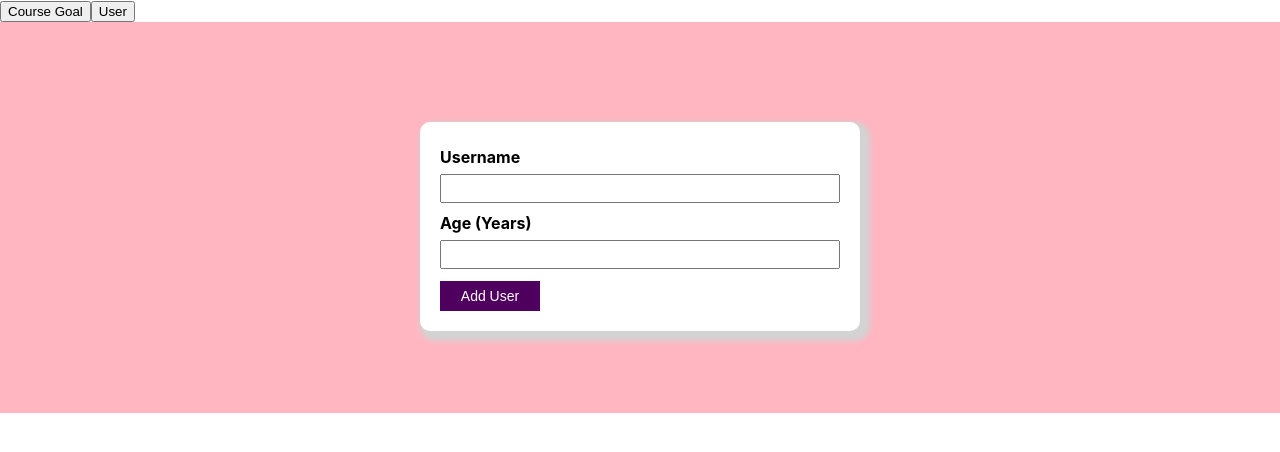
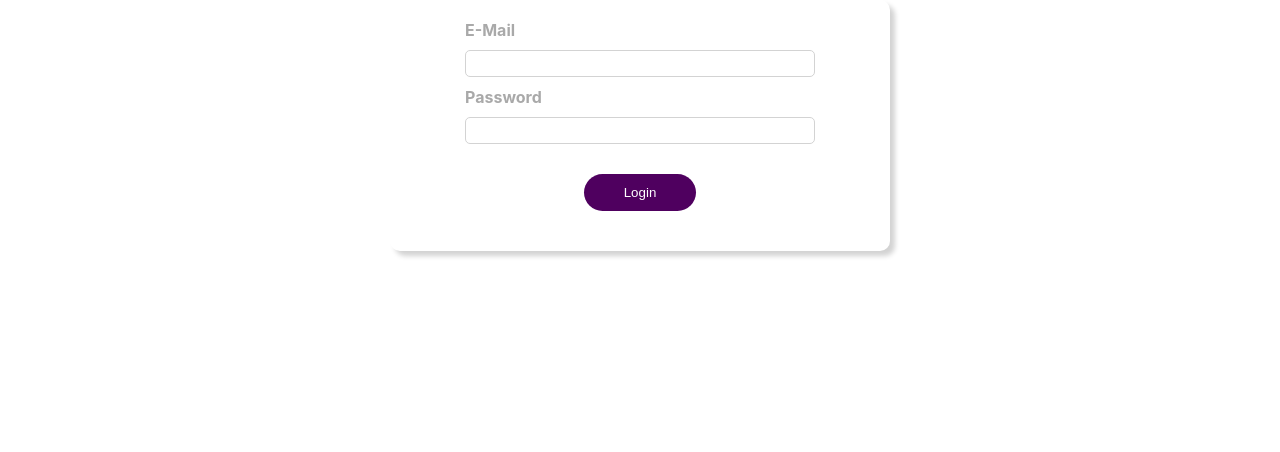
Before and after one commit to olyao23/react-course-components, a React (Create React App) app: page / in a window 1280 px wide. Shown: the top 452 px of the page. Built offline with nearby package versions, Linux system fonts and the light colour scheme.

Commit message:
Added Typical Page component

```diff
--- a/src/App/App.js
+++ b/src/App/App.js
@@ -3,39 +3,45 @@ import User from "./UserComponent/User/User";
 import UserComponent from "./UserComponent/UserComponent";
 import CourseGoalComponent from "./CourseGoalsComponent/CourseGoalComponent";
 import UserForm from "./UserForm/UserForm";
+import TypicalPage from "./TypicalPage/TypicalPage";
+import LoginForm from "./TypicalPage/LoginForm/LoginForm";
 
 const App = () => {
   const [showCourseGoal, setShowCourseGoal] = useState(false);
 
   return (
     <>
-      <button
-        onClick={() => {
-          setShowCourseGoal(true);
-        }}
-      >
-        Course Goal
-      </button>
-      <button
-        onClick={() => {
-          setShowCourseGoal(false);
-        }}
-      >
-        User
-      </button>
+      {/*<button*/}
+      {/*  onClick={() => {*/}
+      {/*    setShowCourseGoal(true);*/}
+      {/*  }}*/}
+      {/*>*/}
+      {/*  Course Goal*/}
+      {/*</button>*/}
+      {/*<button*/}
+      {/*  onClick={() => {*/}
+      {/*    setShowCourseGoal(false);*/}
+      {/*  }}*/}
+      {/*>*/}
+      {/*  User*/}
+      {/*</button>*/}
 
-      {showCourseGoal ? (
-        <CourseGoalComponent />
-      ) : (
-        <div
-          style={{
-            backgroundColor: "lightpink",
-          }}
-        >
-          <UserComponent />
-        </div>
-      )}
+      {/*{showCourseGoal ? (*/}
+      {/*  <CourseGoalComponent />*/}
+      {/*) : (*/}
+      {/*  <div*/}
+      {/*    style={{*/}
+      {/*      backgroundColor: "lightpink",*/}
+      {/*    }}*/}
+      {/*  >*/}
+      {/*    <UserComponent />*/}
+      {/*  </div>*/}
+      {/*)}*/}
       {/*  treba namesto null <UserForm/> ama ne raboti sega za sega*/}
+
+      {/*    za da se prikaze samo A Typical Page sega za sega*/}
+      <TypicalPage />
+      {/*    sega za sega, inache treba da prikaze A Typical Page*/}
     </>
   );
 };
--- /dev/null
+++ b/src/App/TypicalPage/LoginForm/Button/Button.js
@@ -0,0 +1,23 @@
+const Button = (props) => {
+  return (
+    <button
+      type="submit"
+      style={{
+        color: "white",
+        backgroundColor: "#4f005f",
+        border: "transparent",
+        borderRadius: "25px",
+        cursor: "pointer",
+        padding: "11px 40px",
+        margin: "20px 0",
+        //  sega za sega ovaa boja, treba na github da ja
+        //  najdam drugata
+      }}
+    >
+      {props.children}
+    </button>
+    //    da stavam i onClick event
+  );
+};
+
+export default Button;
--- /dev/null
+++ b/src/App/TypicalPage/LoginForm/LabelInput/LabelInput.js
@@ -0,0 +1,26 @@
+const LabelInput = (props) => {
+  return (
+    <>
+      <label
+        style={{
+          color: "darkgray",
+          fontWeight: "bold",
+          marginBottom: "10px",
+        }}
+      >
+        {props.children}
+      </label>
+      <input
+        style={{
+          marginBottom: "10px",
+          borderRadius: "5px",
+          border: "1px solid lightgray",
+          padding: "5px 7px",
+        }}
+        type={props.type}
+      />
+    </>
+  );
+};
+
+export default LabelInput;
--- /dev/null
+++ b/src/App/TypicalPage/LoginForm/LoginForm.js
@@ -0,0 +1,34 @@
+import LabelInput from "./LabelInput/LabelInput";
+import Button from "./Button/Button";
+
+const LoginForm = () => {
+  return (
+    <div
+      style={{
+        display: "flex",
+        flexDirection: "column",
+        justifyContent: "center",
+        alignItems: "center",
+        border: "transparent",
+        borderRadius: "10px",
+        boxShadow: "5px 5px 5px lightgray",
+        width: "500px",
+        padding: "20px 0",
+      }}
+    >
+      <div
+        style={{
+          display: "flex",
+          flexDirection: "column",
+          width: "350px",
+        }}
+      >
+        <LabelInput type="email">E-Mail</LabelInput>
+        <LabelInput type="password">Password</LabelInput>
+      </div>
+      <Button>Login</Button>
+    </div>
+  );
+};
+
+export default LoginForm;
--- /dev/null
+++ b/src/App/TypicalPage/TypicalPage.js
@@ -0,0 +1,18 @@
+import LoginForm from "./LoginForm/LoginForm";
+
+const TypicalPage = () => {
+  return (
+    <div
+      style={{
+        display: "flex",
+        justifyContent: "center",
+        alignItems: "center",
+        margin: "0 auto",
+      }}
+    >
+      <LoginForm />
+    </div>
+  );
+};
+
+export default TypicalPage;
```
